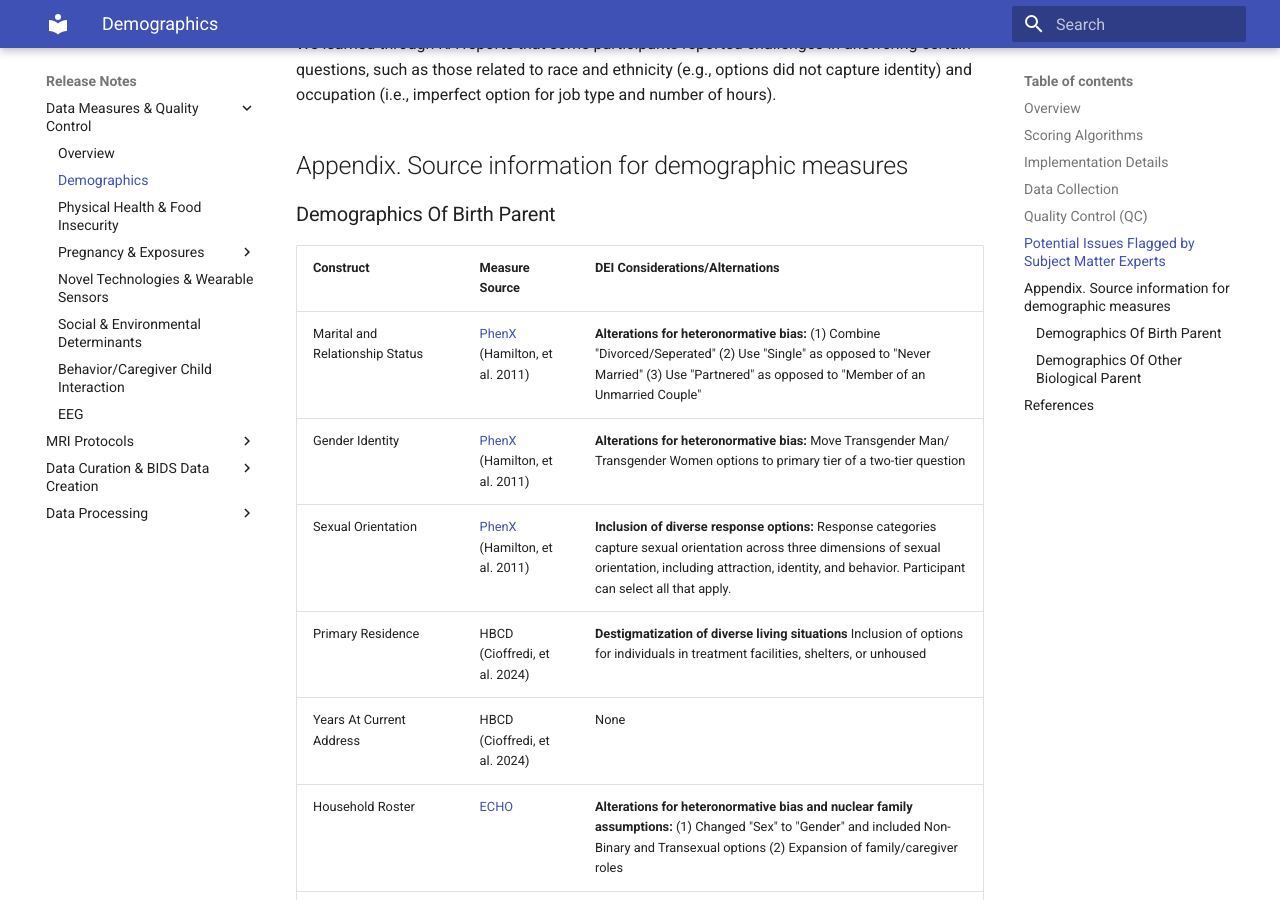
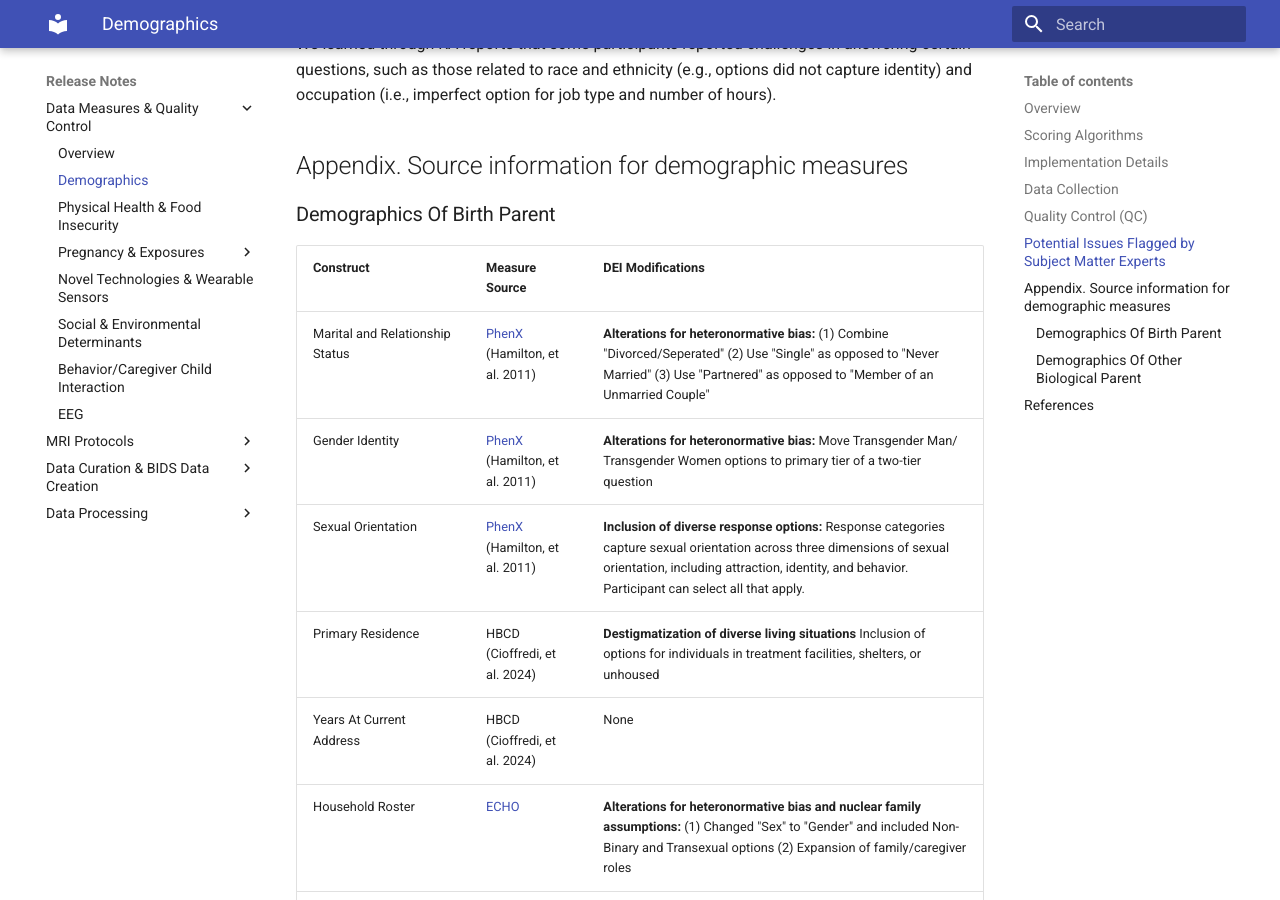
Before and after one commit to mattcieslak/hbcd-docs, an MkDocs documentation site: the page built from docs/measures/demographics.md, in a window 1280 px wide and 900 px high, scrolled down 2003 px. Built offline with MkDocs 1.6.1 and Material for MkDocs 9.7.7, drawn with Linux system fonts in a browser that asks for light colours; some of the changed text lies outside the part shown.

Commit message:
Update demographics.md

```diff
--- a/docs/measures/demographics.md
+++ b/docs/measures/demographics.md
@@ -37,7 +37,7 @@ From [Cioffredi et al, *Developmental Cognitive Neuroscience,* 2024](https://www
 ##  Appendix. Source information for demographic measures
 
 ### Demographics Of Birth Parent
-| **Construct** | **Measure Source** | **DEI Considerations/Alternations** |
+| **Construct** | **Measure Source** | **DEI Modifications** |
 | :---- | :---- | :-- |
 | Marital and Relationship Status | [PhenX](https://www.phenxtoolkit.org/protocols/view/10903) (Hamilton, et al. 2011) | **Alterations for heteronormative bias:** (1) Combine "Divorced/Seperated" (2) Use "Single" as opposed to "Never Married" (3) Use "Partnered" as opposed to "Member of an Unmarried Couple"
 | Gender Identity | [PhenX](https://www.phenxtoolkit.org/protocols/view/11801) (Hamilton, et al. 2011) | **Alterations for heteronormative bias:** Move Transgender Man/ Transgender Women options to primary tier of a two-tier question |
@@ -63,7 +63,7 @@ From [Cioffredi et al, *Developmental Cognitive Neuroscience,* 2024](https://www
 | Jobs During Pregnancy- Shift Schedule | Baby's First Years | BFY Year 1 Protocol \- G39, SchedMain |  |  |  |
 
 ### Demographics Of Other Biological Parent
-| **Construct** | **Measure Source** | **DEI Considerations/Alternations** |
+| **Construct** | **Measure Source** | **DEI Modifications** |
 | :---- | :--- | :---- |
 | Age | HBCD | None |
 | Race/Ethnicity | [OMB](https://www.whitehouse.gov/omb/briefing-room/2024/03/28/omb-publishes-revisions-to-statistical-policy-directive-no-15-standards-for-maintaining-collecting-and-presenting-federal-data-on-race-and-ethnicity/) (OMB Initial Proposals) | **Inclusion of diverse racial and ethnic categories**  This question aligns to proposed recommendations for data collection under review by the federal register and includes a combined race/ethnicity variable with 7 response options. Participants may select all that apply. |
```
